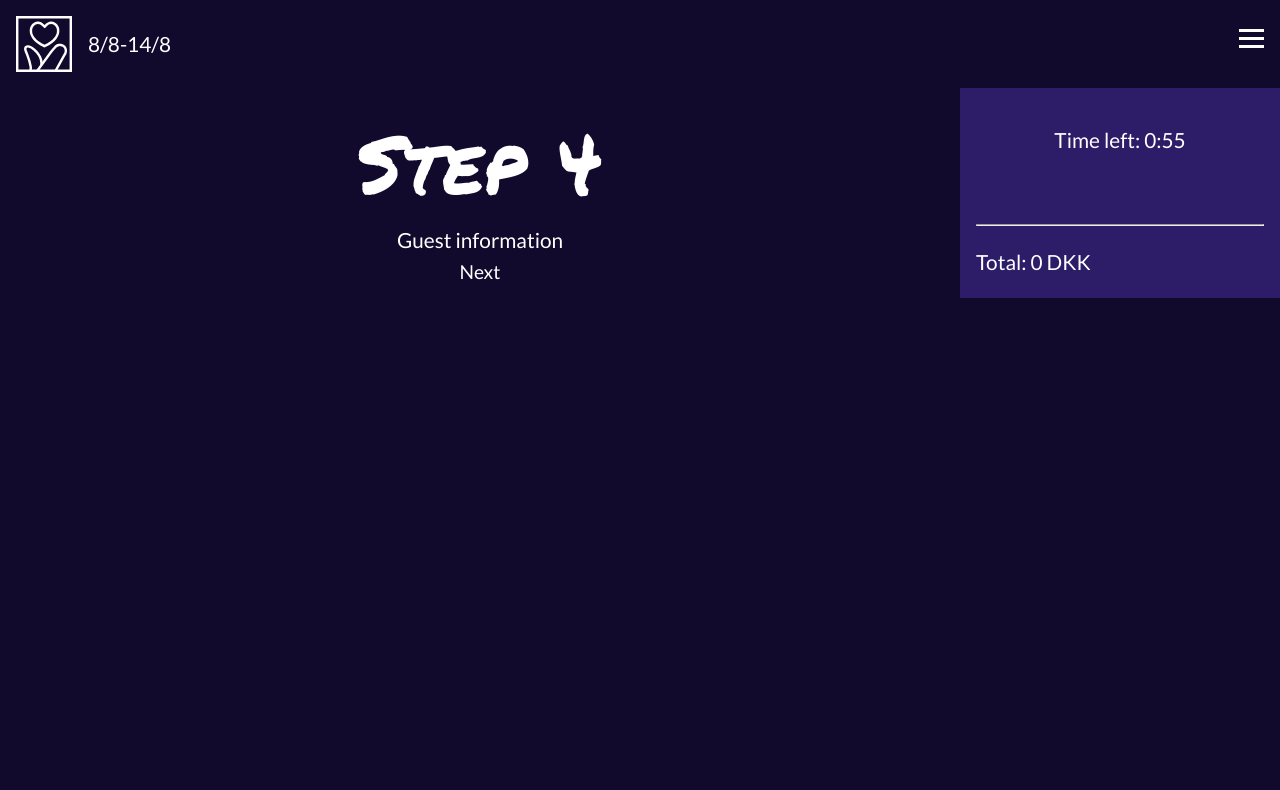
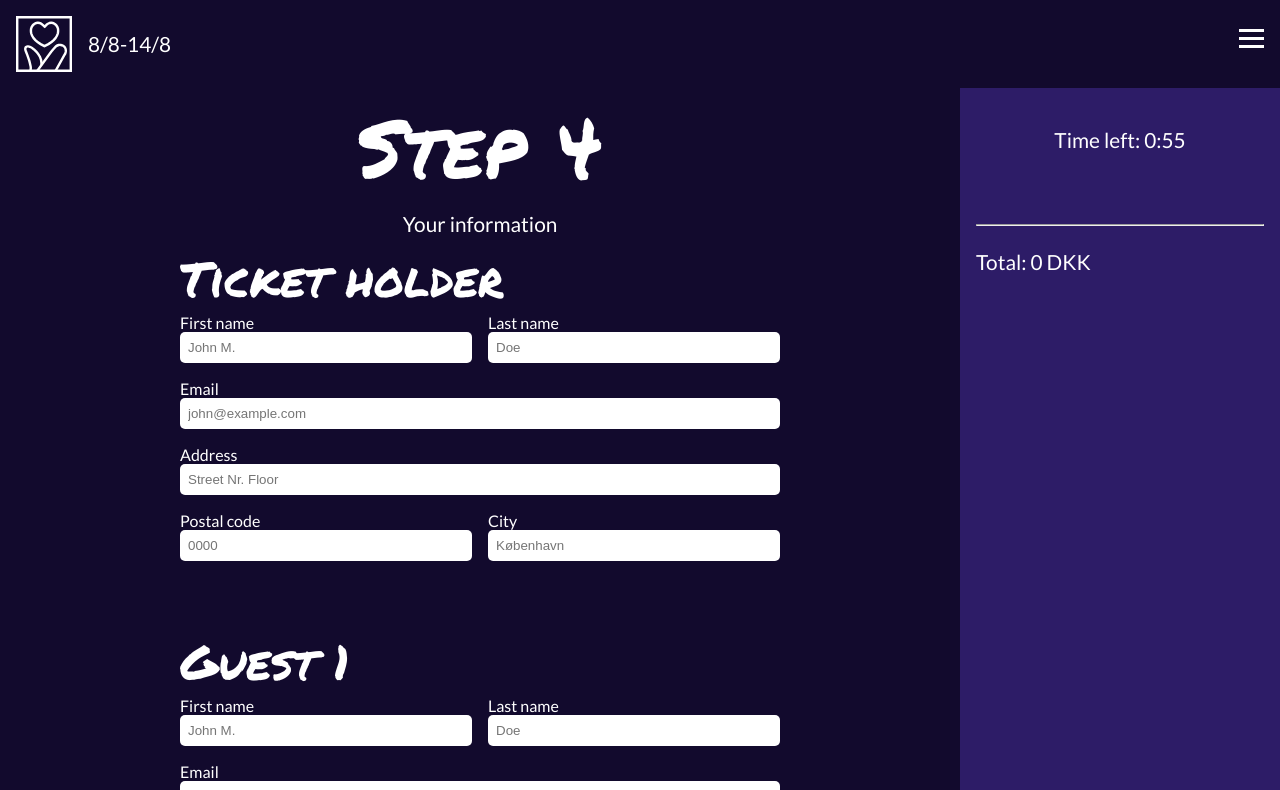
Before and after one commit to caro112f/hwaiting-booking, a React (Create React App) app: page /booking/information in a window 1280 px wide. Shown: the top 790 px of the page. Built offline with nearby package versions, Linux system fonts and the light colour scheme.

Commit message:
form information

```diff
--- a/src/routes/Information.jsx
+++ b/src/routes/Information.jsx
@@ -2,14 +2,103 @@ import { Link } from "react-router-dom";
 
 export default function Step4(props) {
   return (
-    <section>
-      <div className="heading-wrapper">
-        <h1>Step 4</h1>
-        <p>Guest information</p>
-      </div>
+    <section id="step4-section" className="steps">
+      <div id="step4-wrapper">
+        <div className="heading-wrapper">
+          <h1>Step 4</h1>
+          <p>Your information</p>
+        </div>
+        <div id="form-information">
+          <h2>Ticket holder</h2>
+          <form id="ticket-holder" action="">
+            <div id="firstname" className="form-part">
+              <label htmlFor="fname">First name</label>
+              <input
+                type="text"
+                id="fname"
+                name="firstname"
+                placeholder="John M."
+                required
+              />
+            </div>
+            <div id="lastname" className="form-part">
+              <label htmlFor="lname">Last name</label>
+              <input type="text" id="lname" name="lastname" placeholder="Doe" />
+            </div>
+            <div id="email" className="form-part">
+              <label for="email"> Email</label>
+              <input
+                type="text"
+                id="email"
+                name="email"
+                placeholder="john@example.com"
+                required
+              ></input>
+            </div>
+            <div id="address" className="form-part">
+              <label for="adr"> Address</label>
+              <input
+                type="text"
+                id="adr"
+                name="address"
+                placeholder="Street Nr. Floor"
+                required
+              ></input>
+            </div>
+            <div id="postal" className="form-part">
+              <label for="postal"> Postal code</label>
+              <input
+                type="text"
+                id="postal"
+                name="postal"
+                placeholder="0000"
+                pattern="[0-9]{3,4}"
+                required
+              ></input>
+            </div>
+            <div id="city" className="form-part">
+              <label for="city"> City</label>
+              <input
+                type="text"
+                id="city"
+                name="city"
+                placeholder="København"
+                required
+              ></input>
+            </div>
+          </form>
+          <h2>Guest 1</h2>
+          <form action="">
+            <div id="firstname" className="form-part">
+              <label htmlFor="fname">First name</label>
+              <input
+                type="text"
+                id="fname"
+                name="firstname"
+                placeholder="John M."
+                required
+              />
+            </div>
+            <div id="lastname" className="form-part">
+              <label htmlFor="lname">Last name</label>
+              <input type="text" id="lname" name="lastname" placeholder="Doe" />
+            </div>
+            <div id="guest-email" className="form-part">
+              <label for="email"> Email</label>
+              <input
+                type="text"
+                id="email"
+                name="email"
+                placeholder="john@example.com"
+                required
+              ></input>
+            </div>
+          </form>
+        </div>
 
-      <div className="next-step">
-        <Link to="/booking/payment">Next</Link>
+        <div className="next-step">
+          <Link to="/booking/payment">Next</Link>
+        </div>
       </div>
     </section>
   );
--- /dev/null
+++ b/src/sass/layout/_forminformation.scss
@@ -0,0 +1,44 @@
+@use "../abstracts/vars";
+@use "../abstracts/mixins";
+
+#step4-section {
+  display: grid;
+  grid-template-columns: auto minmax(0, 800px) auto;
+  place-content: center;
+  #step4-wrapper {
+    grid-column: 2/3;
+    display: grid;
+    place-content: center;
+  }
+}
+#form-information {
+  form {
+    display: grid;
+    grid-template-columns: 1fr 1fr;
+    grid-template-rows: repeat(5, 1fr);
+    color: white;
+    gap: 1rem;
+    align-items: center;
+    @include mixins.bp-large {
+      width: 600px;
+    }
+  }
+  .form-part {
+    display: flex;
+    flex-direction: column;
+  }
+
+  #email,
+  #guest-email,
+  #address {
+    grid-column: 1 / 3;
+  }
+  label {
+    font-family: vars.$paragraphfont;
+  }
+  input {
+    border: none;
+    padding: 8px;
+    border-radius: 5px;
+  }
+}
--- a/src/sass/layout/_index.scss
+++ b/src/sass/layout/_index.scss
@@ -2,3 +2,4 @@
 @forward "tickets";
 @forward "booking";
 @forward "timer";
+@forward "forminformation";
```
